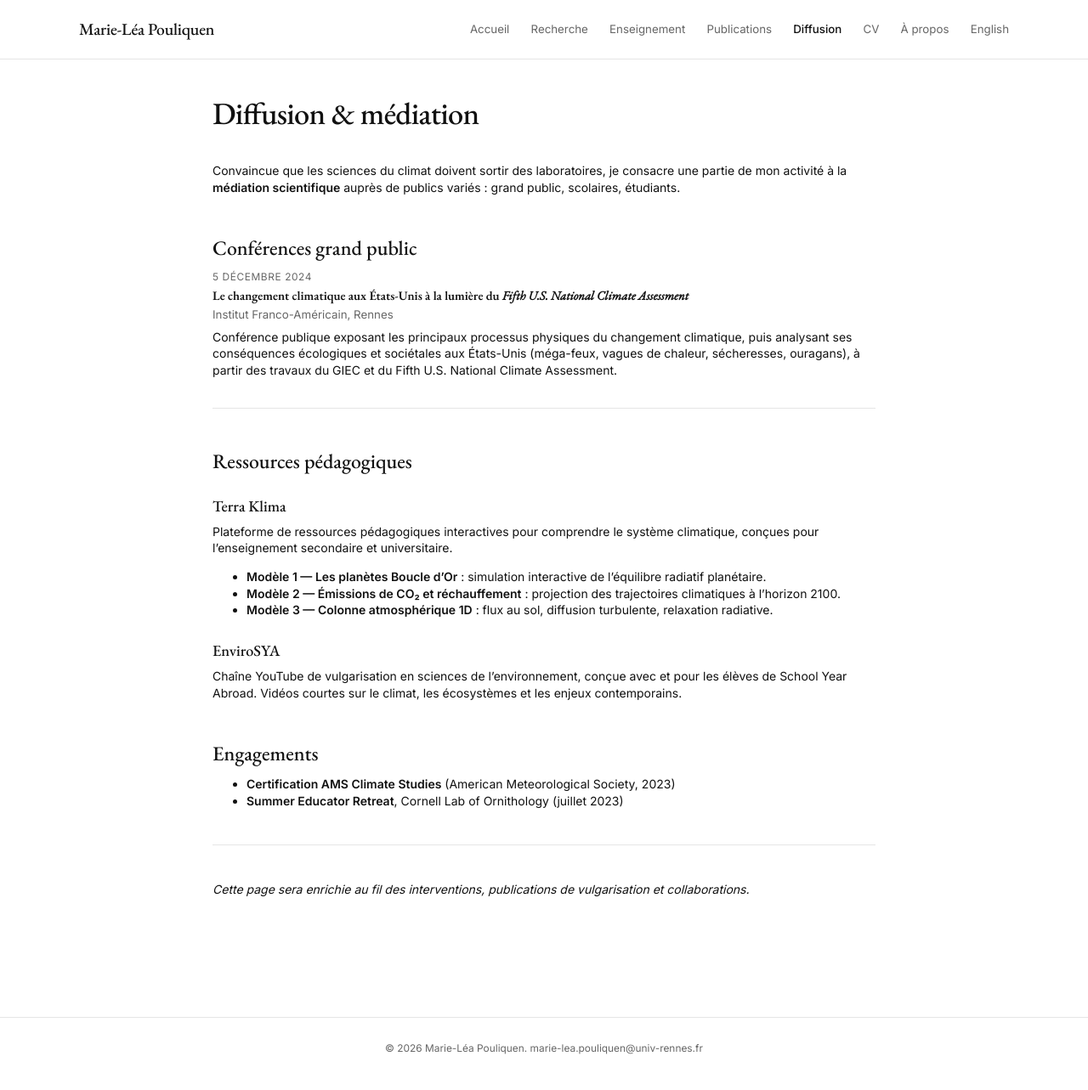
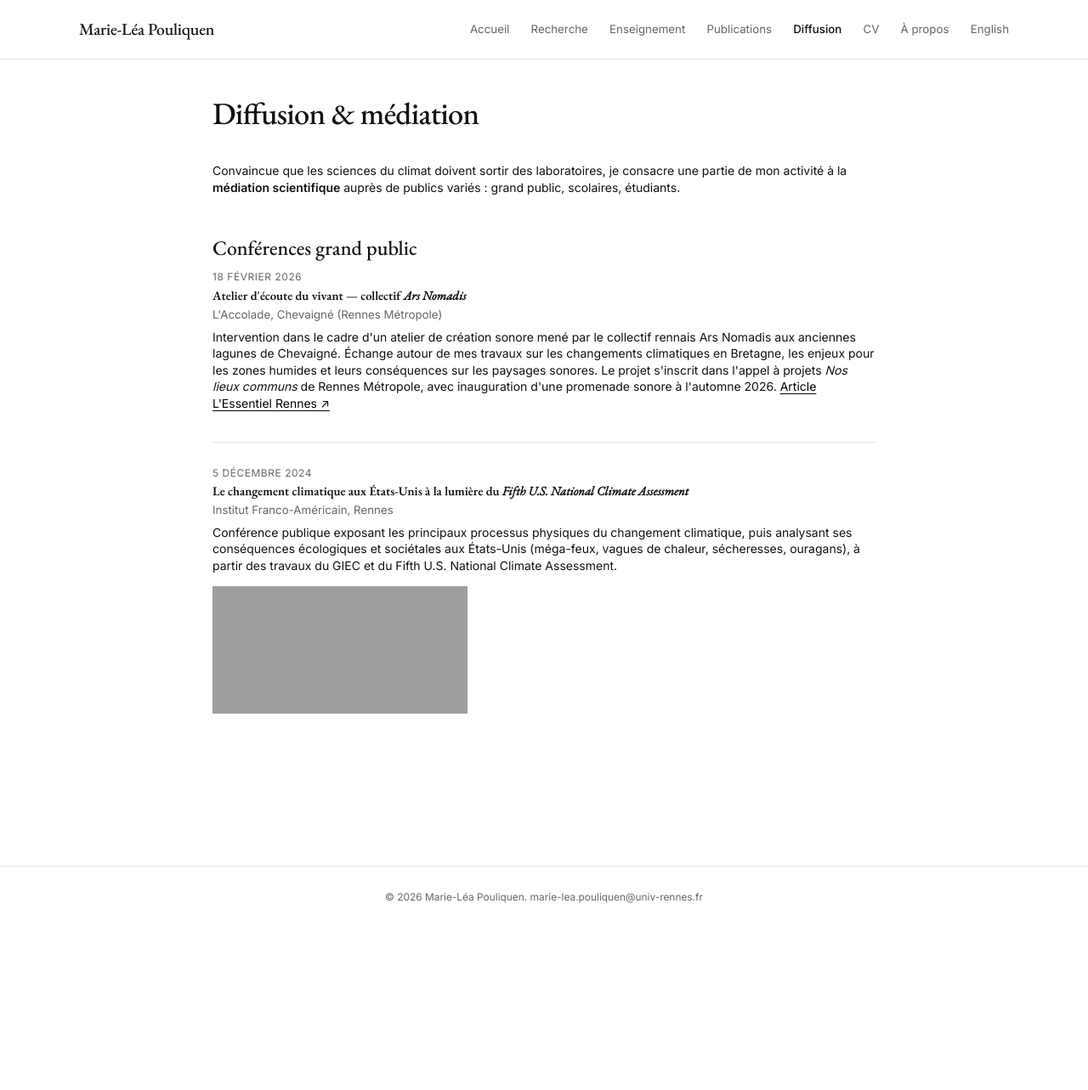
Before and after one commit to marieleapouliquen/marieleapouliquen.github.io, a Jekyll site: the page built from _pages/diffusion.md, in a window 1280 px wide. Shown: the whole page at 85% size. Built offline with Jekyll 4.4.1, drawn with Linux system fonts in a browser that asks for light colours; after the commit the page ends 1105 px from its top, so only the background shows below that; grey boxes are pictures that could not be loaded.

Commit message:
Update diffusion.md

```diff
--- a/_pages/diffusion.md
+++ b/_pages/diffusion.md
@@ -10,31 +10,18 @@ Convaincue que les sciences du climat doivent sortir des laboratoires, je consac
 ## Conférences grand public
 
 <div class="teaching-entry">
+  <p class="teaching-period">18 février 2026</p>
+  <h3 class="teaching-title">Atelier d'écoute du vivant — collectif <em>Ars Nomadis</em></h3>
+  <p class="teaching-institution">L'Accolade, Chevaigné (Rennes Métropole)</p>
+  <p>Intervention dans le cadre d'un atelier de création sonore mené par le collectif rennais Ars Nomadis aux anciennes lagunes de Chevaigné. Échange autour de mes travaux sur les changements climatiques en Bretagne, les enjeux pour les zones humides et leurs conséquences sur les paysages sonores. Le projet s'inscrit dans l'appel à projets <em>Nos lieux communs</em> de Rennes Métropole, avec inauguration d'une promenade sonore à l'automne 2026. <a href="https://www.lessentiel.fr/rennes/environnement/2026-02-18/pres-de-rennes-un-atelier-pour-apprendre-ecouter-les-sons-de-la">Article L'Essentiel Rennes ↗</a></p>
+</div>
+
+<div class="teaching-entry">
   <p class="teaching-period">5 décembre 2024</p>
   <h3 class="teaching-title">Le changement climatique aux États-Unis à la lumière du <em>Fifth U.S. National Climate Assessment</em></h3>
   <p class="teaching-institution">Institut Franco-Américain, Rennes</p>
   <p>Conférence publique exposant les principaux processus physiques du changement climatique, puis analysant ses conséquences écologiques et sociétales aux États-Unis (méga-feux, vagues de chaleur, sécheresses, ouragans), à partir des travaux du GIEC et du Fifth U.S. National Climate Assessment.</p>
+  <div class="video-embed">
+    <iframe src="https://www.youtube-nocookie.com/embed/pF_oddlfVEs" title="Le changement climatique aux États-Unis — Conférence IFA Rennes" frameborder="0" allow="accelerometer; autoplay; clipboard-write; encrypted-media; gyroscope; picture-in-picture; web-share" referrerpolicy="strict-origin-when-cross-origin" allowfullscreen loading="lazy"></iframe>
+  </div>
 </div>
-
-## Ressources pédagogiques
-
-### Terra Klima
-
-Plateforme de ressources pédagogiques interactives pour comprendre le système climatique, conçues pour l'enseignement secondaire et universitaire.
-
-- **Modèle 1 — Les planètes Boucle d'Or** : simulation interactive de l'équilibre radiatif planétaire.
-- **Modèle 2 — Émissions de CO₂ et réchauffement** : projection des trajectoires climatiques à l'horizon 2100.
-- **Modèle 3 — Colonne atmosphérique 1D** : flux au sol, diffusion turbulente, relaxation radiative.
-
-### EnviroSYA
-
-Chaîne YouTube de vulgarisation en sciences de l'environnement, conçue avec et pour les élèves de School Year Abroad. Vidéos courtes sur le climat, les écosystèmes et les enjeux contemporains.
-
-## Engagements
-
-- **Certification AMS Climate Studies** (American Meteorological Society, 2023)
-- **Summer Educator Retreat**, Cornell Lab of Ornithology (juillet 2023)
-
----
-
-*Cette page sera enrichie au fil des interventions, publications de vulgarisation et collaborations.*
```
